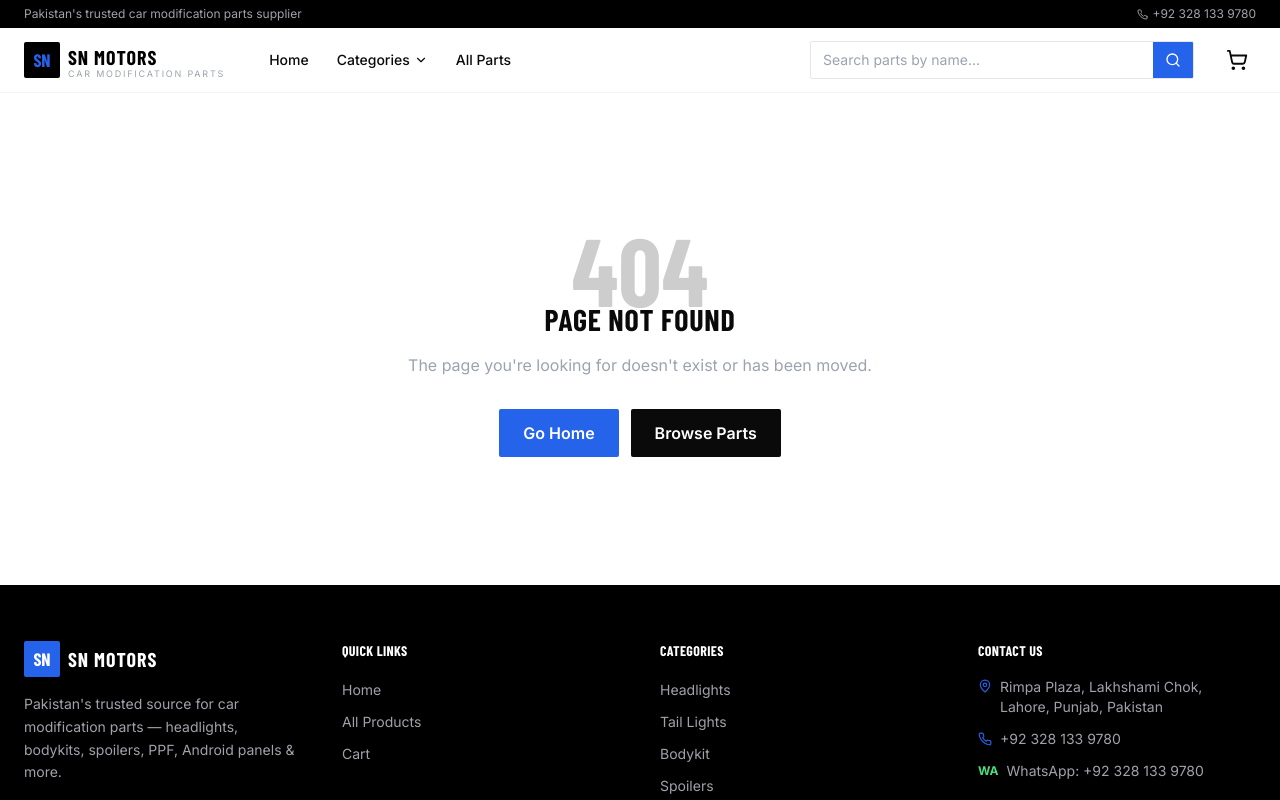
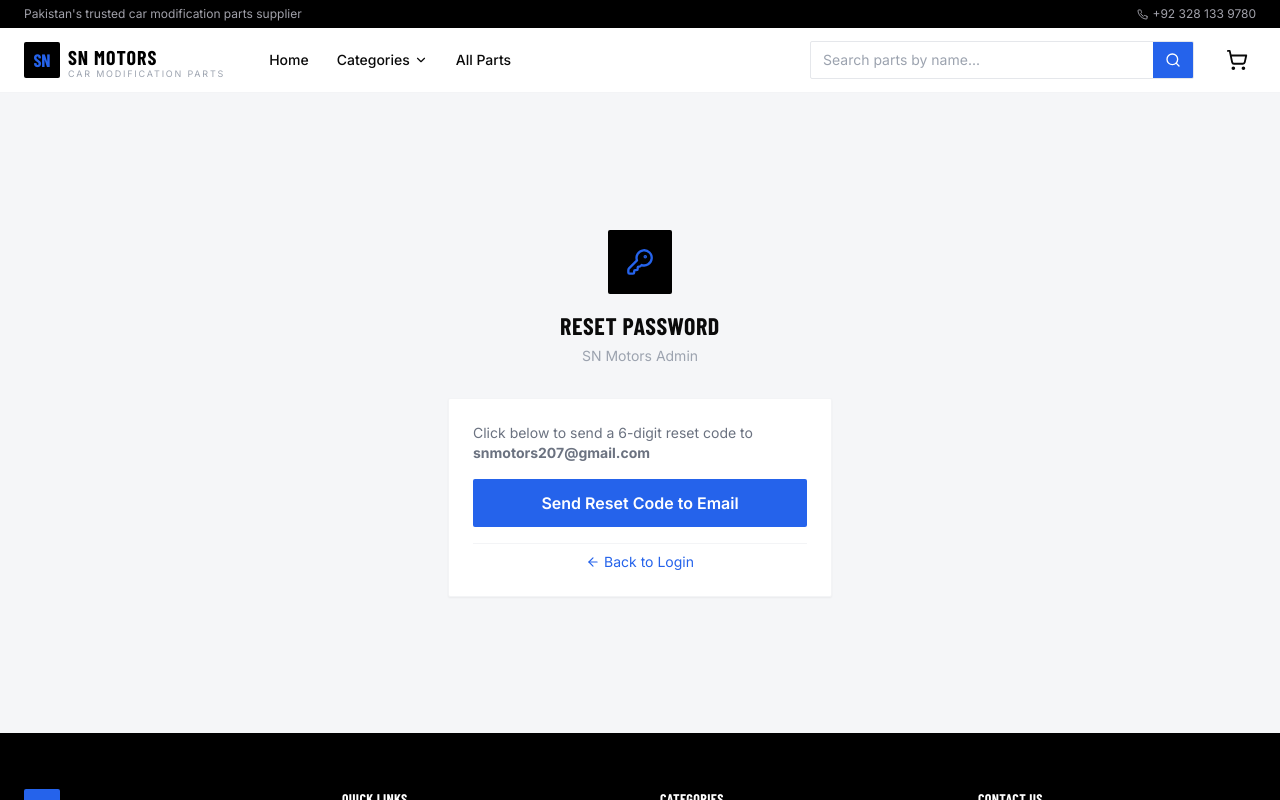
Before and after one commit to faizan216/sn-motors, a Next.js app: page /admin-forgot-password in a window 1280 px wide. Before the commit this address had no page. Shown: the top 800 px of the page. Built offline with nearby package versions, Linux system fonts and the light colour scheme; a web font is replaced by a local one.

Commit message:
Added forgot password page

```diff
--- /dev/null
+++ b/app/admin-forgot-password/page.js
@@ -0,0 +1,100 @@
+"use client";
+import { useState } from "react";
+import Link from "next/link";
+import { KeyRound, ArrowLeft, Loader2, CheckCircle } from "lucide-react";
+
+export default function AdminForgotPasswordPage() {
+  const [step,        setStep]    = useState(1);
+  const [code,        setCode]    = useState("");
+  const [newPassword, setNew]     = useState("");
+  const [loading,     setLoading] = useState(false);
+  const [error,       setError]   = useState("");
+  const [success,     setSuccess] = useState("");
+
+  const handleRequestCode = async (e) => {
+    e.preventDefault();
+    setLoading(true);
+    setError("");
+    const res  = await fetch("/api/admin/forgot-password", { method: "POST" });
+    const json = await res.json();
+    if (res.ok) { setStep(2); setSuccess(json.message || "Code sent!"); }
+    else setError(json.error || "Failed to send code");
+    setLoading(false);
+  };
+
+  const handleReset = async (e) => {
+    e.preventDefault();
+    setLoading(true);
+    setError("");
+    const res  = await fetch("/api/admin/forgot-password", {
+      method: "PUT",
+      headers: { "Content-Type": "application/json" },
+      body: JSON.stringify({ code, newPassword }),
+    });
+    const json = await res.json();
+    if (res.ok) { setStep(3); }
+    else setError(json.error || "Invalid code");
+    setLoading(false);
+  };
+
+  return (
+    <div className="min-h-[80vh] flex items-center justify-center px-4 bg-brand-smoke">
+      <div className="w-full max-w-sm animate-fade-in">
+        <div className="text-center mb-8">
+          <div className="w-16 h-16 bg-black rounded-sm flex items-center justify-center mx-auto mb-4">
+            <KeyRound size={28} className="text-brand-blue" />
+          </div>
+          <h1 className="font-display text-2xl font-bold uppercase tracking-wide">Reset Password</h1>
+          <p className="text-gray-400 text-sm mt-1">SN Motors Admin</p>
+        </div>
+
+        <div className="admin-card space-y-4">
+          {error   && <div className="bg-red-50 border border-red-200 text-red-700 px-4 py-3 rounded-sm text-sm">{error}</div>}
+          {success && <div className="bg-green-50 border border-green-200 text-green-700 px-4 py-3 rounded-sm text-sm flex items-center gap-2"><CheckCircle size={14} />{success}</div>}
+
+          {step === 1 && (
+            <form onSubmit={handleRequestCode} className="space-y-4">
+              <p className="text-sm text-gray-500">
+                Click below to send a 6-digit reset code to <strong>snmotors207@gmail.com</strong>
+              </p>
+              <button type="submit" disabled={loading} className="btn-primary w-full justify-center py-3">
+                {loading ? <><Loader2 size={16} className="animate-spin" /> Sending...</> : "Send Reset Code to Email"}
+              </button>
+            </form>
+          )}
+
+          {step === 2 && (
+            <form onSubmit={handleReset} className="space-y-4">
+              <p className="text-sm text-gray-500">Enter the 6-digit code sent to your email.</p>
+              <div>
+                <label className="block text-sm font-semibold text-brand-dark mb-1.5">Reset Code</label>
+                <input type="text" value={code} onChange={(e) => setCode(e.target.value)} required placeholder="Enter 6-digit code" className="input-field" maxLength={6} />
+              </div>
+              <div>
+                <label className="block text-sm font-semibold text-brand-dark mb-1.5">New Password</label>
+                <input type="password" value={newPassword} onChange={(e) => setNew(e.target.value)} required minLength={8} placeholder="Min 8 characters" className="input-field" />
+              </div>
+              <button type="submit" disabled={loading} className="btn-primary w-full justify-center py-3">
+                {loading ? <><Loader2 size={16} className="animate-spin" /> Resetting...</> : "Reset Password"}
+              </button>
+            </form>
+          )}
+
+          {step === 3 && (
+            <div className="text-center py-4">
+              <CheckCircle size={48} className="text-green-500 mx-auto mb-3" />
+              <p className="font-semibold text-brand-dark">Password reset successfully!</p>
+              <Link href="/admin-login" className="btn-primary mt-4 inline-flex">Go to Login</Link>
+            </div>
+          )}
+
+          <div className="text-center pt-2 border-t border-gray-100">
+            <Link href="/admin-login" className="text-sm text-brand-blue hover:underline flex items-center justify-center gap-1">
+              <ArrowLeft size={14} /> Back to Login
+            </Link>
+          </div>
+        </div>
+      </div>
+    </div>
+  );
+}
```
